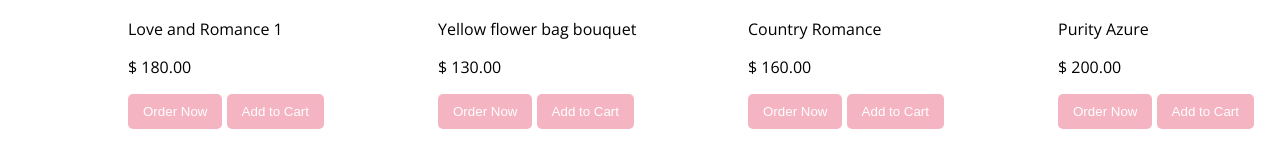
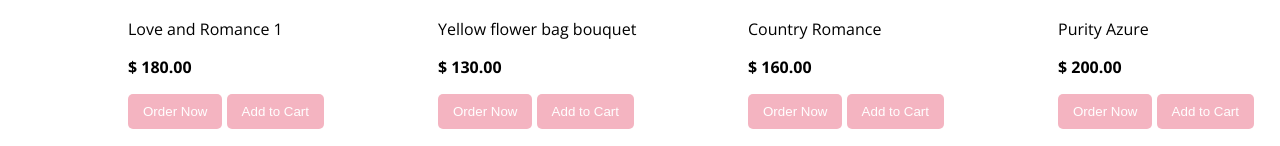
Before and after one commit to Gahmed08/Assignment_one, a plain HTML site: page index.html in a window 1280 px wide. Shown: the part 2967-3113 px from the top of the page. Drawn offline with nearby package versions, Linux system fonts and the light colour scheme.

Commit message:
change font weight

```diff
--- a/index.html
+++ b/index.html
@@ -99,28 +99,28 @@
                 <div class="glass-vase-flower zoom">
                     <img src="images/new_01.jpg" alt="">
                     <p>Love and Romance 1</p>
-                    <p>$ 180.00</p>
+                    <p style="font-weight: 600;">$ 180.00</p>
                     <button class="order-btn" >Order Now</button>
                     <button class="cart-btn" >Add to Cart</button>
                 </div>
                 <div class="glass-vase-flower zoom">
                     <img  src="images/new_02.jpg" alt="">
                     <p>Yellow flower bag bouquet</p>
-                    <p>$ 130.00</p>
+                    <p style="font-weight: 600;">$ 130.00</p>
                     <button class="order-btn" >Order Now</button>
                     <button class="cart-btn" >Add to Cart</button>
                 </div>
                 <div class="glass-vase-flower zoom">
                     <img src="images/new_03.jpg" alt="">
                     <p>Country Romance</p>
-                    <p>$ 160.00</p>
+                    <p style="font-weight: 600;">$ 160.00</p>
                     <button class="order-btn" >Order Now</button>
                     <button class="cart-btn" >Add to Cart</button>
                 </div>
                 <div class="glass-vase-flower zoom">
                     <img src="images/new_04.jpg" alt="">
                     <p>Purity Azure</p>
-                    <p>$ 200.00</p>
+                    <p style="font-weight: 600;">$ 200.00</p>
                     <button class="order-btn" >Order Now</button>
                     <button class="cart-btn" >Add to Cart</button>
                 </div>
```
